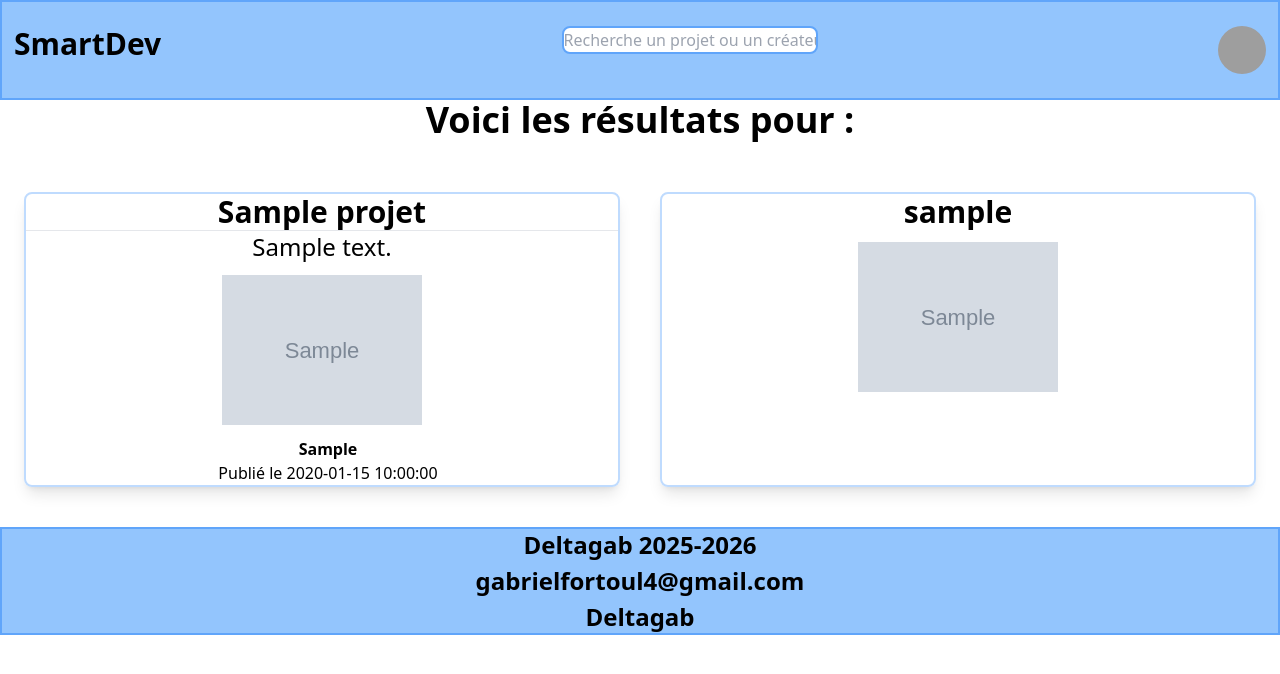
After one commit to deltagabv2/Projet-Libre, a Flask app: page /search in a window 1280 px wide. The commit adds this page. Shown: the top 674 px of the page. Run offline with Flask 3, Linux system fonts and the light colour scheme; grey boxes marked "Sample" are stand-in pictures; a database or web service that is not in the repository returns one stand-in record (values such as "Sample title"); some libraries are stand-ins or nearby versions; grey boxes are pictures that could not be loaded.

Commit message:
Création page projet + user ( fonctionel ), barre de recherche fonctionel pour user et projet

```diff
--- a/main.py
+++ b/main.py
@@ -3,6 +3,7 @@ from pymongo import MongoClient
 import os
 from dotenv import load_dotenv
 import bcrypt
+from bson.objectid import ObjectId
 
 load_dotenv()
 
@@ -31,6 +32,32 @@ def projet():
 def publish():
     return render_template("front/publish.html")
 
+@app.route("/search", methods = ["GET"])
+def search():
+    query = request.args.get("q", "").strip()
+
+    if query == "":
+        results_projet = list(db["projet"].find({}))
+        results_user = list(db["user"].find({}))
+    else:
+        results_projet = list(db["projet"].find({
+            "$or" : [
+                {"titreProjet" : {"$regex" : query, "$options" : "i"}},
+                {"descriptionProjet" : {"$regex" : query, "$options" : "i"}},
+                {"auteurProjet" : {"$regex" : query, "$options" : "i"}}
+            ]
+        }))
+        results_user = list(db["user"].find({
+            "$or" : [
+                {"username" : {"$regex" : query, "$options" : "i"}}
+            ]
+        }))
+    if len(results_projet + results_user) <= 0:
+        return render_template("front/search_result.html", erreur = "Il n'y a pas de résultats pour :", query=query)
+    else:
+        return render_template("front/search_result.html", erreur = "Voici les résultats pour : ", projet = results_projet, user = results_user, query=query)
+
+
 @app.route("/login", methods=["POST", "GET"])
 def login():
     if request.method == "POST":
@@ -38,7 +65,7 @@ def login():
         user = db_users.find_one({"username" : request.form["user"]})
         if user:
             if bcrypt.checkpw(request.form["mdp"].encode("utf-8"), user["password"]):
-                session["user"] = user["user"]
+                session["user"] = user["username"]
                 session["role"] = user["role"]
                 return redirect("/projet")
             else:
@@ -53,7 +80,7 @@ def register():
     if request.method == 'POST':
         db_users = db["user"]
         if(db_users.find_one({"username" : request.form['user']})):
-            return render_template('register.html', erreur = "le pseudo est déjà utilisé")
+            return render_template('front/register.html', erreur = "le pseudo est déjà utilisé")
         else :
             if(request.form["mdp"] == request.form['confirm_mdp']):
                 utilisateur = request.form['user']
@@ -71,10 +98,20 @@ def register():
                 }
 
                 db["user"].insert_one(new_user)
-                return redirect("/")
+                return redirect("/projet")
             else :
                 return render_template('front/register.html', erreur = "les mots de passe ne correspondes pas")
     else:
         return render_template('front/register.html')
 
+@app.route("/projet/<id_projet>")
+def pageprojet(id_projet):
+    projet = db["projet"].find_one({"_id":ObjectId(id_projet)})
+    return render_template("front/pageprojet.html", projet = projet)
+
+@app.route("/user/<id_user>")
+def pageuser(id_user):
+    user = db["user"].find_one({"_id":ObjectId(id_user)})
+    return render_template("front/pageuser.html", user = user)
+
 app.run(host="0.0.0.0", port=32768)
--- a/templates/front/base.html
+++ b/templates/front/base.html
@@ -12,9 +12,9 @@
 
     <header class="flex justify-between bg-blue-300 border-solid border-2 border-blue-400 py-6 px-3">
         <h1 class="font-bold text-3xl"><a href="/">SmartDev</a></h1>
-
-        <input class="border-solid border-blue-400 border-2 rounded-lg items-center outline-4 outline-offset-3 w-64 outline-blue-500" autocomplete="off" type="text" name="q" placeholder="Recherche un projet ou un créateur">
-
+        <form action="/search" method="get">
+            <input class="border-solid border-blue-400 border-2 rounded-lg items-center outline-4 outline-offset-3 w-64 outline-blue-500" autocomplete="off" type="text" name="q" placeholder="Recherche un projet ou un créateur">
+        </form>
         <img src="../../static/images/pp.jpg" class="rounded-full size-12">
 
     </header>
--- /dev/null
+++ b/templates/front/search_result.html
@@ -0,0 +1,37 @@
+{% extends 'front/base.html' %}
+{% block content %}
+
+{% if erreur %}
+    <div>
+        <p class="text-center font-bold text-4xl pb-3">{{erreur}} {{query}}</p>
+    </div>
+{% endif %}
+
+<section class="grid grid-cols-2 gap-10 px-6 pt-10 pb-10">
+    {% for projet in projet %}
+        <a class="border-2 border-solid rounded-lg border-blue-200 shadow-lg" href="/projet/{{projet['_id']}}">
+            <h1 class="text-center font-semibold text-3xl">{{projet.titreProjet}}</h1>
+            <hr>
+            <h2 class="text-center font-normal text-2xl">{{projet.descriptionProjet}}</h2>
+            <div class="flex justify-center">
+                <img src="{{projet.imageProjet}}" width="200" class="py-3">
+            </div>
+            <p class="text-center font-semibold pl-3">{{projet.auteurProjet}}</p>
+
+            <div class="flex justify-center">
+                <p class="text-center font-normal justify-self-end pl-3">Publié le {{projet.dateProjet}}</p>
+            </div>
+        </a>
+    {% endfor %}
+
+    {% for user in user %}
+        <a class="border-2 border-solid rounded-lg border-blue-200 shadow-lg" href="/user/{{user['_id']}}">
+            <h1 class="text-center font-semibold text-3xl">{{user.username}}</h1>
+
+            <div class="flex justify-center">
+                <img src="{{user.imageUser}}" width="200" class="py-3">
+            </div>
+        </a>
+    {% endfor %}
+</section>
+{% endblock %}
```
Also changed, not shown: templates/front/pageprojet.html (+10 -1 lines), templates/front/pageuser.html (added, +9 -0 lines), templates/front/projet.html (+3 -7 lines), templates/ressource.txt (deleted, +0 -7 lines), static/imageProjet/pp.jpg (renamed from static/images/pp.jpg).
